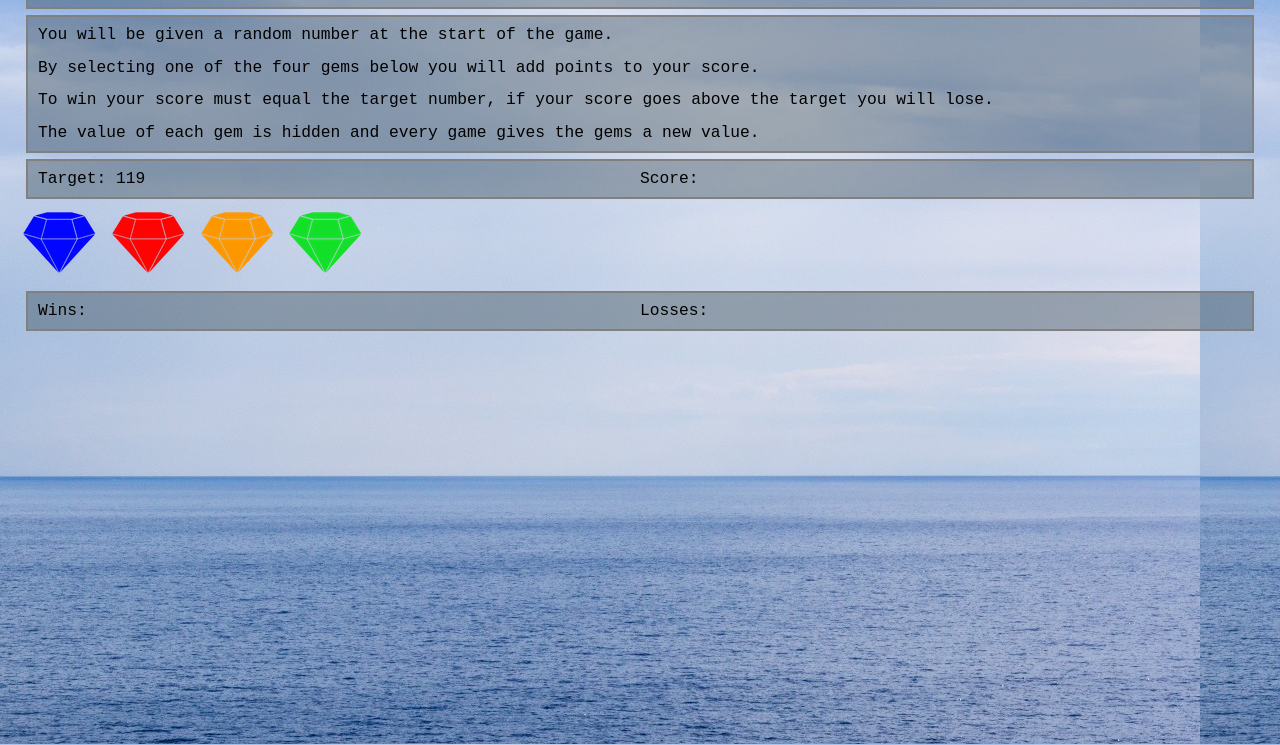
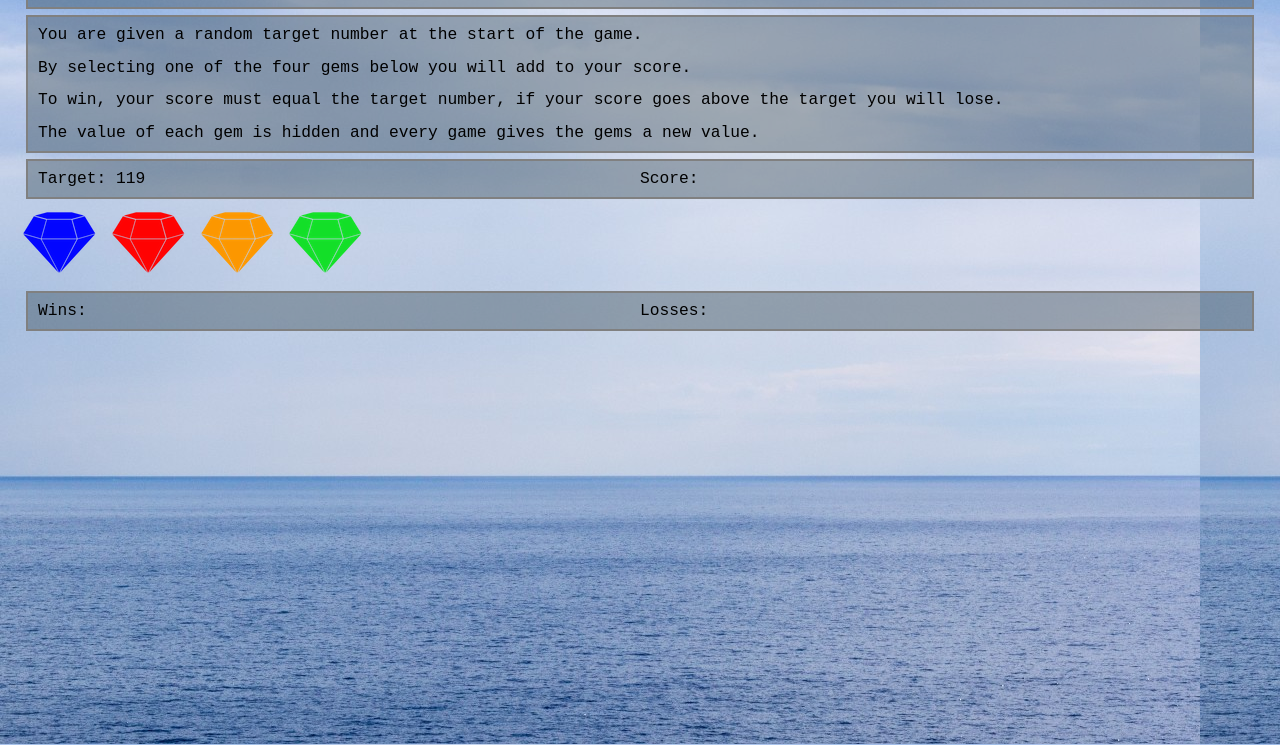
Before and after one commit to TyDSmith/unit-4-game, a plain HTML site: page index.html in a window 1280 px wide. Shown: the part 55-800 px from the top of the page. Drawn offline with nearby package versions, Linux system fonts and the light colour scheme.

Commit message:
update readme and instruction wording

```diff
--- a/index.html
+++ b/index.html
@@ -14,11 +14,11 @@
     <div class="all-game">
         <h1 id="game-title" class="content">Treasure Diver!</h1>
         <div id="game-rules" class="content">
-                You will be given a random number at the start of the game.
+                You are given a random target number at the start of the game.
                 <br><br>
-                By selecting one of the four gems below you will add points to your score.
+                By selecting one of the four gems below you will add to your score.
                 <br><br>
-                To win your score must equal the target number, if your score goes above the target you will lose.
+                To win, your score must equal the target number, if your score goes above the target you will lose.
                 <br><br>
                 The value of each gem is hidden and every game gives the gems a new value.
         </div>
```
Also changed, not shown: 1 other file.
